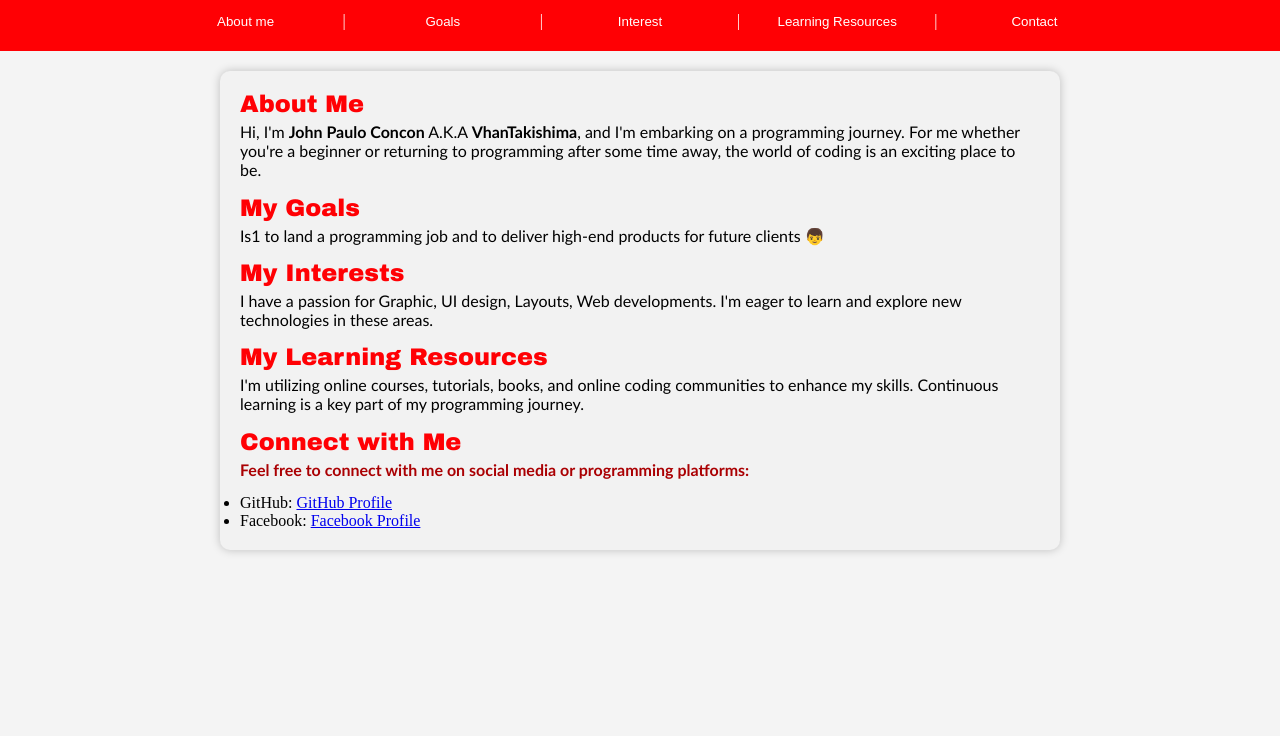
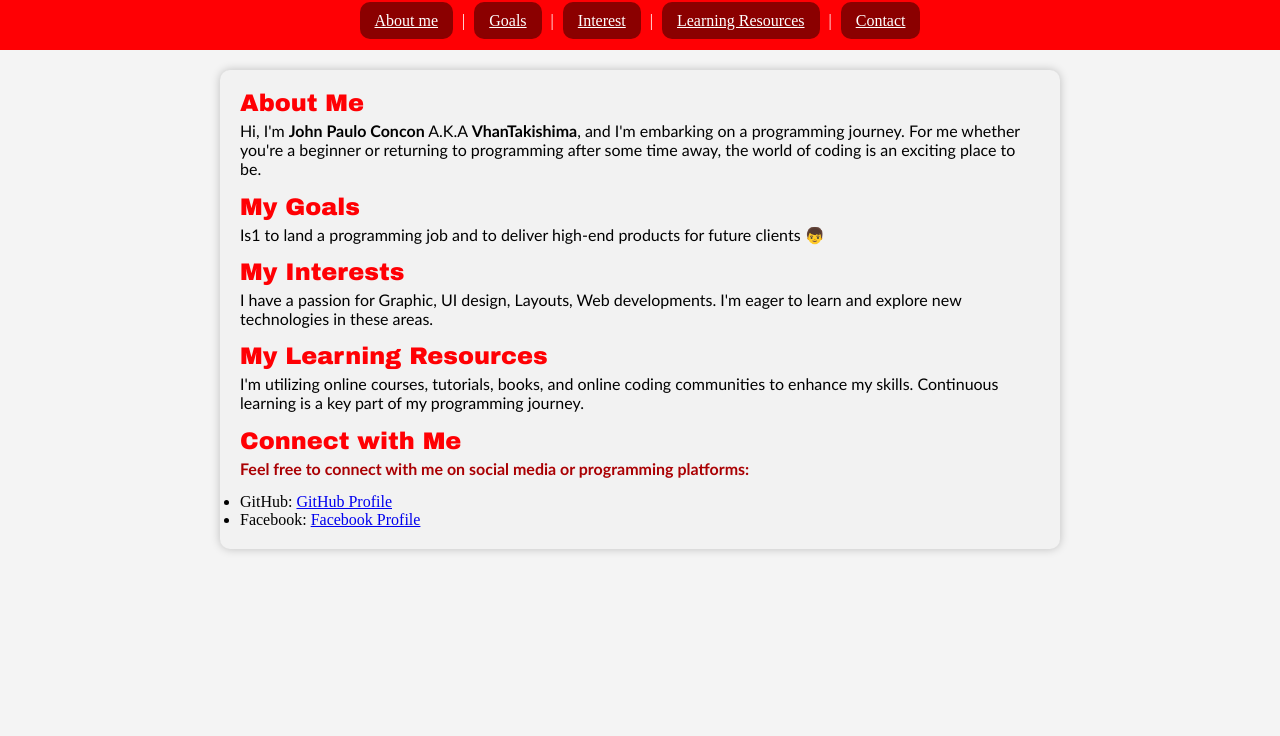
Before and after one commit to VhanTakishima/Vite-StackBlitz-Profile, a website built with Vite: page index.html in a window 1280 px wide. Shown: the part 64-800 px from the top of the page. Built offline with nearby package versions, Linux system fonts and the light colour scheme.

Commit message:
2 files modified

```diff
--- a/custom.css
+++ b/custom.css
@@ -25,6 +25,12 @@ p {
   margin-bottom: 15px;
 }
 /* Classes */
+
+.headercontainer{
+  max-width: 100%;
+  min-width: 75%;
+
+}
 .container {
   max-width: 800px;
   margin: 20px auto;
@@ -35,8 +41,20 @@ p {
 }
 
 .HeaderButton {
-  background-color: transparent;
+  background-color: darkred;
+  border-radius: 10px;
+  margin: 5px;
+  padding: 10px 15px;
   border-color: transparent;
   color: #fff;
   width:15%;
-}
+   height: 40px;
+  text-align: center;
+  text-anchor: middle;
+  }
+
+  .HeaderButton:hover {
+    background-color: darkgray;
+    color: #000000;
+    cursor: pointer;
+    }
--- a/index.html
+++ b/index.html
@@ -28,12 +28,12 @@
         -->
 
         <!-- trying to make this a button  -->
-        <div>
-        <button class="HeaderButton" href="#aboutme"> About me </button> |
-        <button class="HeaderButton" href="#goal"> Goals </button> |
-        <button class="HeaderButton" href="#interest"> Interest </button> |
-        <button class="HeaderButton" href="#Learning"> Learning Resources </button> |
-        <button class="HeaderButton" href="#connect"> Contact </button>
+        <div id="headercontainer">
+        <a href="#aboutme"  class="HeaderButton"> About me</a> |
+        <a href="#goal" class="HeaderButton"> Goals</a> |
+        <a href="#interest" class="HeaderButton"> Interest</a> |
+        <a href="#Learning" class="HeaderButton"> Learning Resources</a> |
+        <a href="#connect" class="HeaderButton"> Contact</a>
         </div>
 
     </header>
```
